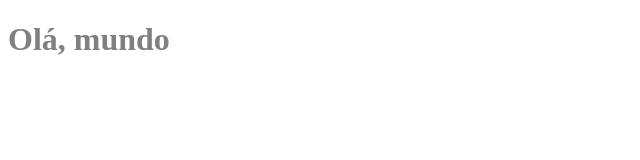
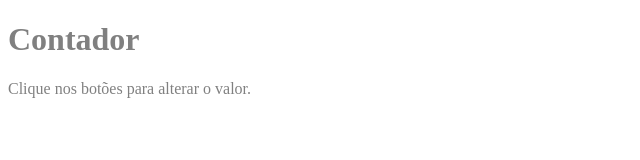
Before and after one commit to bruno-biancalana/Js_Dio, a plain HTML site: page index.html in a window 1280 px wide. Shown: the whole page, without its empty margins (0-640 px from the left). Drawn offline with Linux system fonts and the light colour scheme.

Commit message:
Altera titulo para "Contador" e insere primeiro paragrafo

```diff
--- a/index.html
+++ b/index.html
@@ -6,9 +6,11 @@
     <meta name="viewport" content="width=device-width, initial-scale=1.0">
     <link rel="stylesheet" href="assets/css/style.css" />
     <script src="assets/js/script.js"></script>
-    <title>Teste</title>
+    <title>Contador</title>
 </head>
 <body>
-    <h1>Olá, mundo</h1>
+    <h1>Contador</h1>
+    <p>Clique nos botões para alterar o valor.</p>
+
 </body>
 </html>
```
